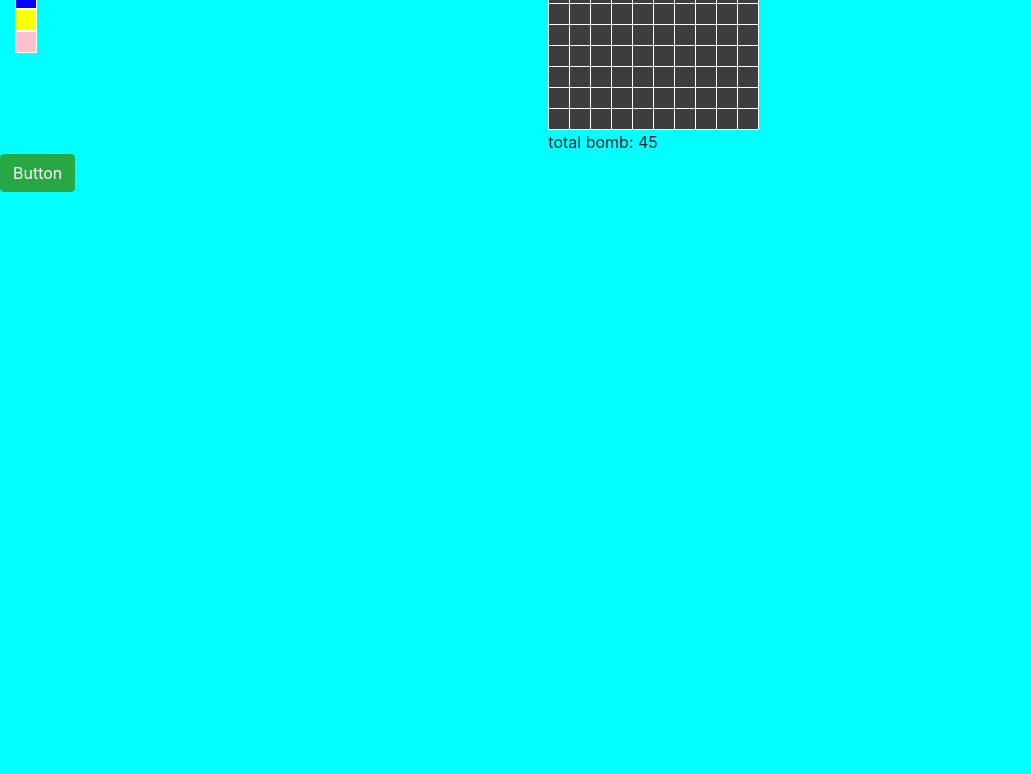
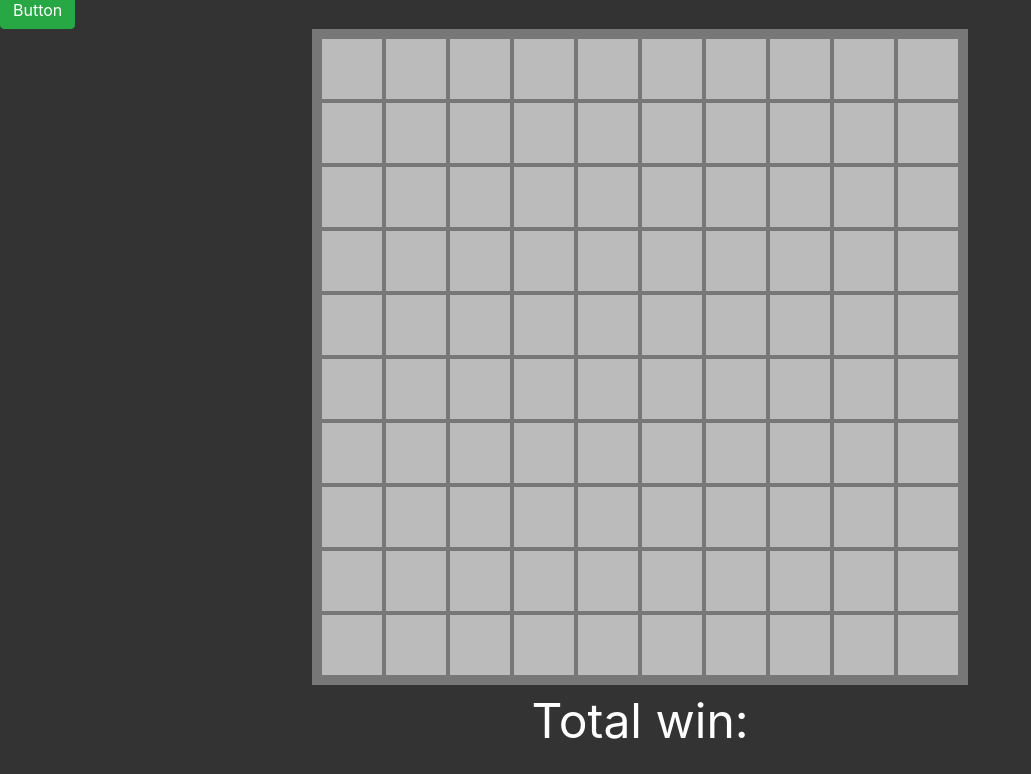
Before and after one commit to thegodisfa/pixelArt, a plain HTML site: page index.html in a window 1280 px wide. Shown: the part 137-911 px from the top of the page, without its empty margins (0-1031 px from the left). Before the commit the page ends 800 px from the top, so only its background shows below. Drawn offline with nearby package versions, Linux system fonts and the light colour scheme.

Commit message:
update game

```diff
--- a/index.css
+++ b/index.css
@@ -1,18 +1,60 @@
-*{
-    background-color: aqua;
-}
-.pixel{
-    background-color: rgb(61, 61, 61);
+* {
+    box-sizing: border-box;
+  }
+
+body {
+    margin: 0;
+    background-color: #333;
+    display: flex;
+    align-items: center;
+    font-size: 3rem;
+    flex-direction: column;
+    color: white;
+  }
+
+  .title {
+    margin: 20px;
+  }
+
+  .subtext {
+    color: #CCC;
+    font-size: 1.5rem;
+    margin-bottom: 10px;
+  }
+
+  .drawingTable {
+    display: inline-grid;
     padding: 10px;
-    border: 1px solid white;
-}
-#drawingTable{
-    width: 100px;
-    height: 100px;
-}
-.bomb {
-    background-color: white !important;
-}
-.red{
+    grid-template-columns: repeat(var(--size), 60px);
+    grid-template-rows: repeat(var(--size), 60px);
+    gap: 4px;
+    background-color: #777;
+  }
+
+  .drawingTable > * {
+    width: 100%;
+    height: 100%;
+    display: flex;
+    justify-content: center;
+    align-items: center;
+    color: white;
+    border: 2px solid #BBB;
+    user-select: none;
+  }
+
+  .drawingTable > [data-status="hidden"] {
+    background-color: #BBB !important;
+    cursor: pointer;
+  }
+
+  .drawingTable > [data-status="bomb"] {
     background-color: red !important;
-}
+  }
+
+  .drawingTable > [data-status="number"] {
+    background-color: none !important;
+  }
+
+  .drawingTable > [data-status="marked"] {
+    background-color: yellow !important;
+  }
--- a/index.html
+++ b/index.html
@@ -6,10 +6,10 @@
   <!-- Required meta tags -->
   <meta charset="utf-8">
   <meta name="viewport" content="width=device-width, initial-scale=1, shrink-to-fit=no">
-  <link rel="stylesheet" href="index.css">
   <!-- Bootstrap CSS -->
   <link rel="stylesheet" href="https://stackpath.bootstrapcdn.com/bootstrap/4.3.1/css/bootstrap.min.css"
     integrity="sha384-ggOyR0iXCbMQv3Xipma34MD+dH/1fQ784/j6cY/iJTQUOhcWr7x9JvoRxT2MZw1T" crossorigin="anonymous">
+    <link rel="stylesheet" href="index.css">
 
 </head>
 
@@ -26,13 +26,14 @@
         </div>
       </div>
       <div class="col-7">
-        <table id="drawingTable"></table>
         <div>total bomb: <span id="totalBomb">0</span></div>
       </div>
       <button onclick="animationDrawing()" class="btn btn-success">Button</button>
     </div>
-
   </div>
+  <div class="drawingTable"></div>
+  <div>Total win: <span class="win"></span></div>
+  <div>Total lose: <span class="lose"></span></div>
   <!-- Optional JavaScript -->
   <!-- jQuery first, then Popper.js, then Bootstrap JS -->
   <script src="https://code.jquery.com/jquery-3.3.1.slim.min.js"
--- a/index.js
+++ b/index.js
@@ -8,12 +8,16 @@ listColor = [
     'yellow',
     'pink'
 ]
-let table = getEle('drawingTable')
+let table = document.querySelector('.drawingTable')
+let lose = document.querySelector('.lose')
+let totalLose = 0
+let totalWin = 0
 let colorTable = getEle('colorTable')
 let chosingColor = getEle('chosingColor')
 let totalBomb = getEle('totalBomb')
-let height = 10;
-let width = 10;
+let totalBombNextToPixel = 0
+size = 10
+
 
 function clearRows() {
     const allRows = document.querySelectorAll('tr');
@@ -22,37 +26,148 @@ function clearRows() {
     });
 }
 
-function drawingTable(height, width) {
+function drawingTable(size) {
     clearRows()
+    boardGame = []
+    arrayBomb = []
     totalBombs = 0;
-    for (let i = 1; i <= height; i++) {
-        const row = document.createElement('tr')
-        for (let j = 1; j <= width; j++) {
-            let randomNumber = Math.floor(Math.random() * 2);
-            if(randomNumber == 1){
-                totalBombs += 1;
+    for (let i = 0; i < size; i++) {
+        const row = []
+        for (let j = 0; j < size; j++) {
+            const column = document.createElement('div')
+            column.dataset.status = 'hidden'
+            column.dataset.line = i;
+            column.dataset.column = j;
+            column.dataset.setBoom = false
+            column.dataset.value = 0
+            pixel = {
+                i,
+                j,
+                column,
             }
-            const column = document.createElement('td')
-            column.classList.add('pixel')
-            column.classList.add(randomNumber)
-            row.appendChild(column)
+            row.push(pixel)
         }
-        row.classList.add('pixel')
-        table.append(row)
+        boardGame.push(row)
     }
-    totalBomb.innerHTML = totalBombs
+    displayBomb()
+    table.style.setProperty('--size', size)
+    boardGame.forEach(row => {
+        row.forEach(pixel => {
+            table.append(pixel.column)
+        })
+    })
+
+    displayGame()
+}
+
+function displayGame(){
     table.addEventListener('click',function(e){
-        console.log(e.target.nextElementSibling)
-        console.log(e.path[0].classList[1])
-        if(e.path[0].classList[1] == 0){
-            e.path[0].classList.add('red');
-        }else if(e.path[0].classList[1] == 1){
-            e.path[0].classList.add('bomb');
-            alert('you lose');
+        if(e.target.dataset.setBoom === false && e.target.dataset.value === 0){
+            e.target.dataset.status = 'marked'
+        }else if(e.target.dataset.setBoom === true){
+            alert('you lose')
+        }else if(e.target.dataset.value != 0){
+            e.target.dataset.status = 'number'
+            e.target.innerHTML = e.target.dataset.value
         }
     })
 }
 
+function displayBomb() {
+    for (let i = 0; i < 10; i++) {
+        bomb = {
+            i: Math.floor(Math.random() * 10),
+            j: Math.floor(Math.random() * 10),
+        }
+        arrayBomb.push(bomb)
+    }
+    arrayBomb.forEach(bomb => {
+        const boom = boardGame[bomb.i][bomb.j]
+        boom.column.dataset.setBoom = true
+        getTopPixel(bomb.i, bomb.j, boardGame)
+        getRightPixel(bomb.i, bomb.j, boardGame)
+        getLeftPixel(bomb.i, bomb.j, boardGame)
+        getBottomPixel(bomb.i, bomb.j, boardGame)
+        getTopRightPixel(bomb.i, bomb.j, boardGame)
+        getTopLeftPixel(bomb.i, bomb.j, boardGame)
+        getBottomRightPixel(bomb.i, bomb.j, boardGame)
+        getBottomLeftPixel(bomb.i, bomb.j, boardGame)
+    })
+}
+
+function getTopPixel(i, j, boardGame) {
+    console.log(boardGame[i][j])
+    if (i > 0) {
+        const topPosition = boardGame[i - 1][j]
+        if(boardGame[i][j] != topPosition){
+            topPosition.column.dataset.value = Number(topPosition.column.dataset.value) + 1
+        }
+        return topPosition
+    }
+}
+function getRightPixel(i, j, boardGame) {
+    if (j < 9) {
+        const rightPosition = boardGame[i][j + 1]
+        if(boardGame[i][j] != rightPosition){
+            rightPosition.column.dataset.value = Number(rightPosition.column.dataset.value) + 1
+        }
+        return rightPosition
+    }
+}
+function getLeftPixel(i, j, boardGame) {
+    if (j > 0) {
+        const leftPosition = boardGame[i][j - 1]
+        if(boardGame[i][j] != leftPosition){
+            leftPosition.column.dataset.value = Number(leftPosition.column.dataset.value) + 1
+        }
+        return leftPosition
+    }
+}
+function getBottomPixel(i, j, boardGame) {
+    if (i < 9) {
+        const bottomPosition = boardGame[i + 1][j]
+        if(boardGame[i][j] != bottomPosition){
+            bottomPosition.column.dataset.value = Number(bottomPosition.column.dataset.value) + 1
+        }
+        return bottomPosition
+    }
+}
+function getTopRightPixel(i, j, boardGame) {
+    if (i > 0 && j < 9) {
+        const topRightPixel = boardGame[i - 1][j + 1]
+        if(boardGame[i][j] != topRightPixel){
+            topRightPixel.column.dataset.value = Number(topRightPixel.column.dataset.value) + 1
+        }
+        return topRightPixel
+    }
+}
+function getTopLeftPixel(i, j, boardGame) {
+    if (i > 0 && j > 0) {
+        const topLeftPixel = boardGame[i - 1][j - 1]
+        if(boardGame[i][j] != topLeftPixel){
+            topLeftPixel.column.dataset.value = Number(topLeftPixel.column.dataset.value) + 1
+        }
+        return topLeftPixel
+    }
+}
+function getBottomRightPixel(i, j, boardGame) {
+    if (i < 9 && j < 9) {
+        const bottomRightPixel = boardGame[i + 1][j + 1]
+        if(boardGame[i][j] != bottomRightPixel){
+            bottomRightPixel.column.dataset.value = Number(bottomRightPixel.column.dataset.value) + 1
+        }
+        return bottomRightPixel
+    }
+}
+function getBottomLeftPixel(i, j, boardGame) {
+    if (i < 9 && j > 0) {
+        const bottomLeftPixel = boardGame[i + 1][j - 1]
+        if(boardGame[i][j] != bottomLeftPixel){
+            bottomLeftPixel.column.dataset.value = Number(bottomLeftPixel.column.dataset.value) + 1
+        }
+        return bottomLeftPixel
+    }
+}
 function displayListColor(listColor) {
     for (let i = 0; i < listColor.length; i++) {
         const colorPixel = document.createElement('div')
@@ -61,8 +176,6 @@ function displayListColor(listColor) {
         colorTable.appendChild(colorPixel)
     }
 }
-
-
 function handleApplyColor() {
     colorPicked = 'rgb(61, 61, 61)'
     colorTable.addEventListener('click', function (e) {
@@ -75,8 +188,7 @@ function handleApplyColor() {
     })
 
 }
-
-function automaticChangingDrawing(){
+function automaticChangingDrawing() {
     $('td')[0].style.backgroundColor = 'green';
     $('td')[9].style.backgroundColor = 'green';
     $('td')[11].style.backgroundColor = 'green';
@@ -117,7 +229,7 @@ function automaticChangingDrawing(){
     $('td')[95].style.backgroundColor = 'red';
 
 }
-function automaticDrawing(){
+function automaticDrawing() {
     document.querySelectorAll('td')[0].style.backgroundColor = 'red';
     document.querySelectorAll('td')[9].style.backgroundColor = 'red';
     document.querySelectorAll('td')[11].style.backgroundColor = 'red';
@@ -158,7 +270,7 @@ function automaticDrawing(){
     document.querySelectorAll('td')[95].style.backgroundColor = 'blue';
 
 }
-function animationTransition(){
+function animationTransition() {
     $('td')[0].style.transition = 'all .5s';
     $('td')[9].style.transition = 'all .5s';
     $('td')[11].style.transition = 'all .5s';
@@ -198,15 +310,13 @@ function animationTransition(){
     $('td')[85].style.transition = 'all .5s';
     $('td')[95].style.transition = 'all .5s';
 }
-
-function animationDrawing(){
+function animationDrawing() {
     automaticDrawing()
     animationTransition()
-    setTimeout(()=>{automaticChangingDrawing()},1000)
-    setTimeout(()=>{automaticDrawing()},2000)
-    setTimeout(()=>{animationTransition()},2000)
+    setTimeout(() => { automaticChangingDrawing() }, 1000)
+    setTimeout(() => { automaticDrawing() }, 2000)
+    setTimeout(() => { animationTransition() }, 2000)
 }
-
 displayListColor(listColor)
-drawingTable(height, width)
+drawingTable(size)
 handleApplyColor()
```
Also changed, not shown: 1 other file.
